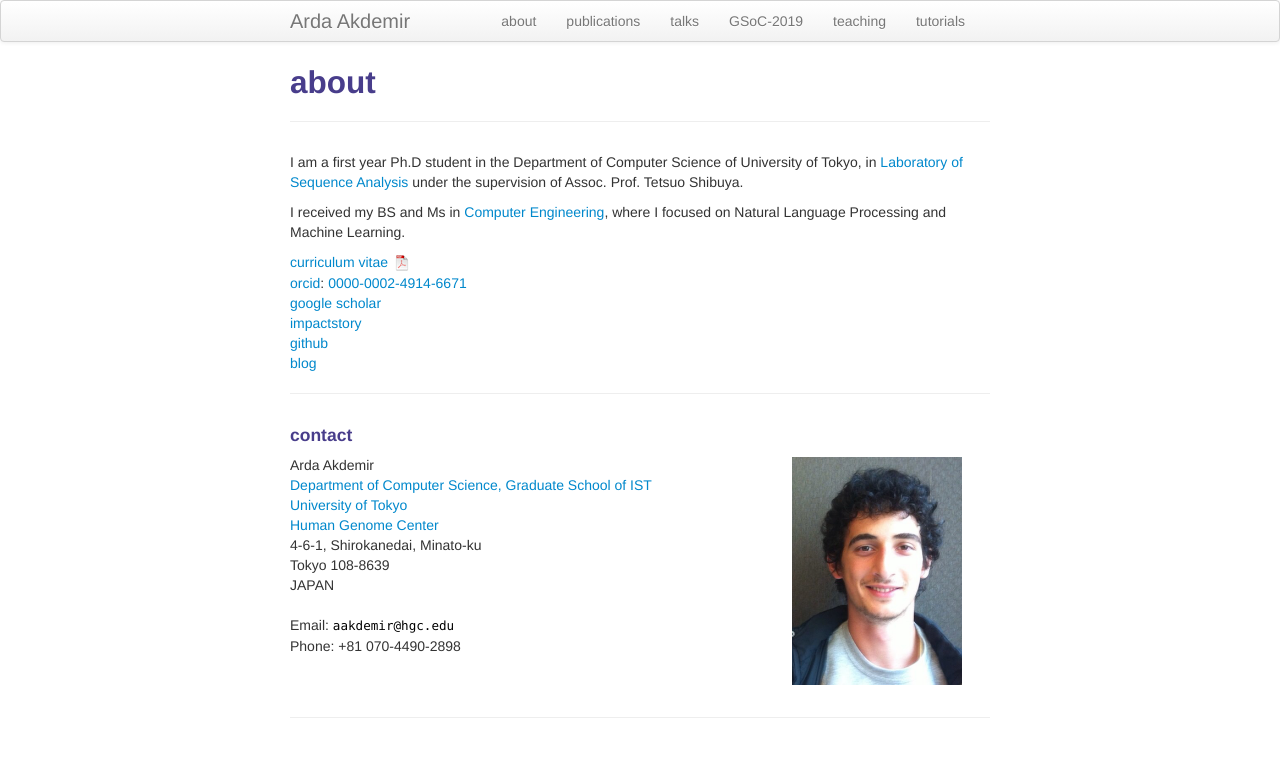
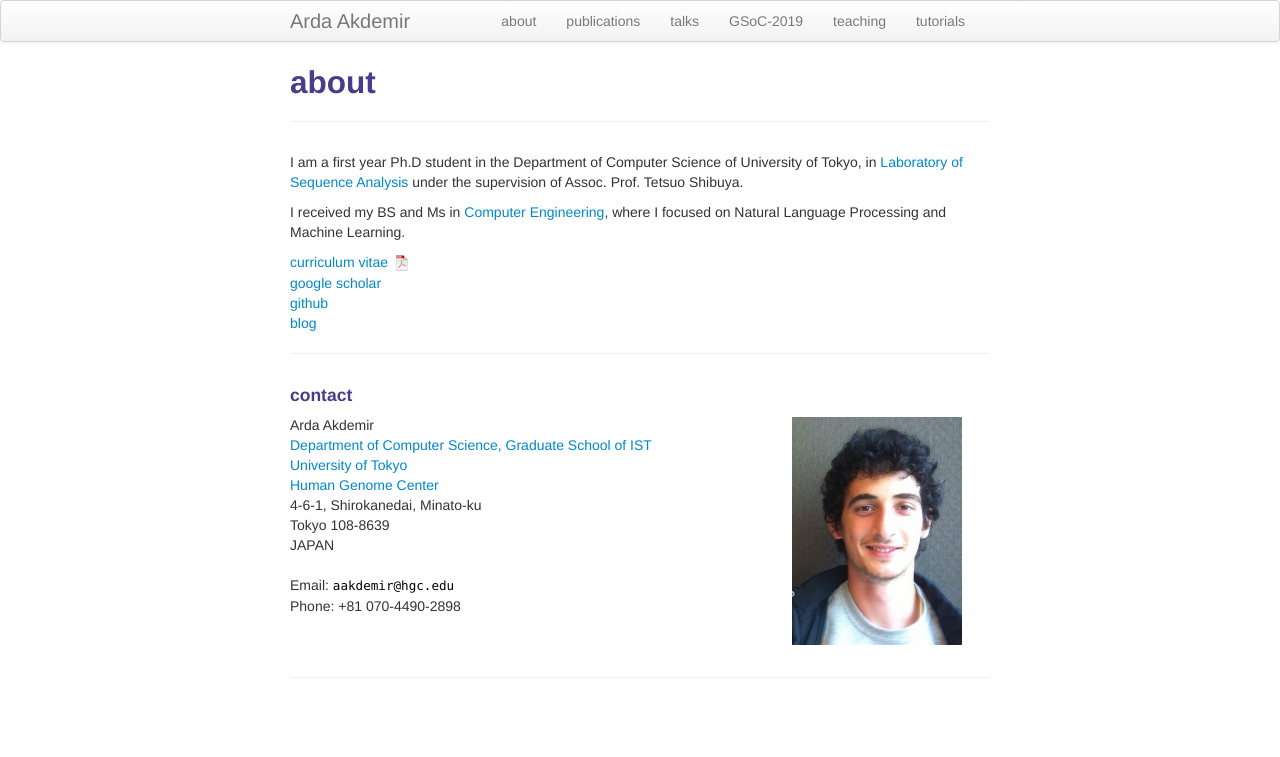
Before and after one commit to ardakdemir/ardakdemir.github.io, a Jekyll site: the page built from pages/about.md, in a window 1280 px wide. Shown: the top 757 px of the page. Built offline with Jekyll 4.4.1, drawn with Linux system fonts in a browser that asks for light colours.

Commit message:
updates 18may

```diff
--- a/pages/about.md
+++ b/pages/about.md
@@ -10,9 +10,7 @@
 I received my BS and Ms in [Computer Engineering](http://cmpe.boun.edu.tr/), where I focused on Natural Language Processing and Machine Learning.
 
 [curriculum vitae ![CV as pdf](icons16/pdf-icon.png)]({{ BASE_PATH }}/assets/AKDEMIR_CV_GOOGLE.pdf)<br/>
-[orcid](https://orcid.org): [0000-0002-4914-6671](https://orcid.org/0000-0002-4914-6671)<br/>
 [google scholar](https://scholar.google.com/citations?user=RfquIk4AAAAJ&hl=tr&oi=ao)<br/>
-[impactstory](https://impactstory.org/u/0000-0002-4914-6671)<br/>
 [github](https://github.com/ardakdemir)<br/>
 [blog](https://ardakdemir.github.io) <br/>
 
```
